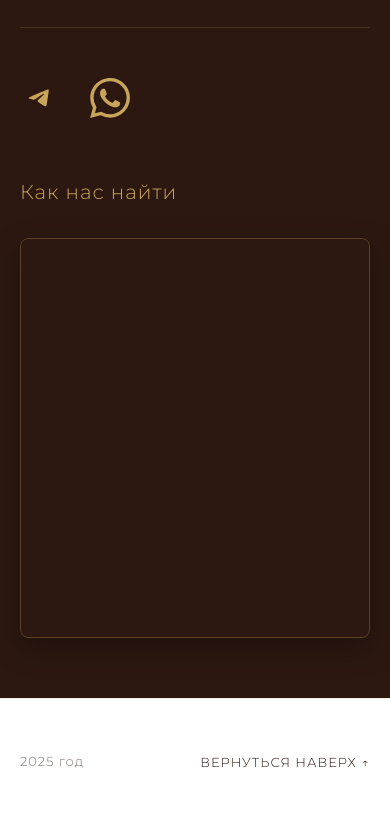
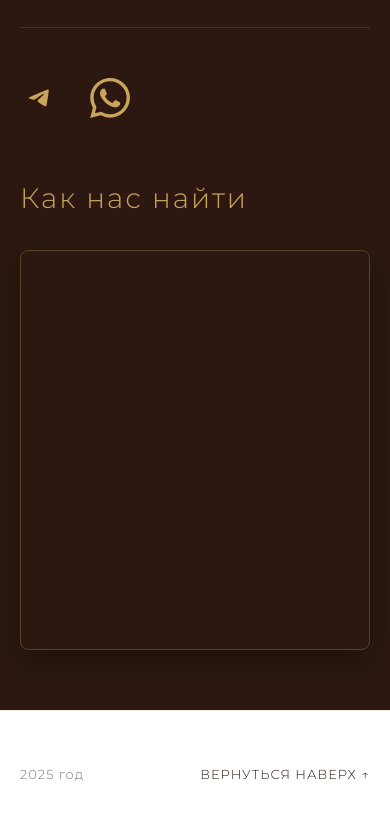
Before and after one commit to mariamaksikova/grant-arkhyz, a website: page index.html in a window 390 px wide. Shown: the part 8204-9023 px from the top of the page. Drawn offline with Linux system fonts and the light colour scheme; no server answers.

Commit message:
Улучшены стили заголовка 'Как нас найти' и обновлен адрес на карте
- Заголовок 'Как нас найти' теперь такого же размера как 'Контакты' (36px)
- Обновлен URL карты с полным адресом включая часть выделов
- Синхронизированы адаптивные стили для мобильных устройств

```diff
--- a/index.html
+++ b/index.html
@@ -303,7 +303,7 @@
                         <h3>Как нас найти</h3>
                         <div class="map-wrapper">
                             <iframe
-                                src="https://yandex.ru/map-widget/v1/?um=constructor%3A0&mode=search&text=Архызское%20участковое%20лесничество%2C%20квартал%2018%2C%20Карачаево-Черкесская%20Республика&z=14"
+                                src="https://yandex.ru/map-widget/v1/?um=constructor%3A0&mode=search&text=Российская%20Федерация%2C%20Карачаево-Черкесская%20Республика%2C%20Зеленчукский%20район%2C%20Зеленчукское%20лесничество%2C%20Архызское%20участковое%20лесничество%2C%20квартал%2018%2C%20часть%20выделов%2033%2C%2058%2C%2061&z=14"
                                 width="100%"
                                 height="500"
                                 frameborder="0"
--- a/styles.css
+++ b/styles.css
@@ -836,10 +836,10 @@ body {
 
 .map-container h3 {
     color: var(--gold-color);
-    margin-bottom: 30px;
-    font-size: 24px;
-    font-weight: 300;
-    letter-spacing: 1px;
+    margin-bottom: 50px;
+    font-size: 36px;
+    font-weight: 300;
+    letter-spacing: 2px;
     text-align: left;
 }
 
@@ -1775,7 +1775,8 @@ body {
 
     .map-container h3 {
         text-align: left;
-        font-size: 20px;
+        font-size: 28px;
+        margin-bottom: 30px;
     }
 
     .map-wrapper iframe {
```
Also changed, not shown: start-sales.html (+1 -1 lines).
